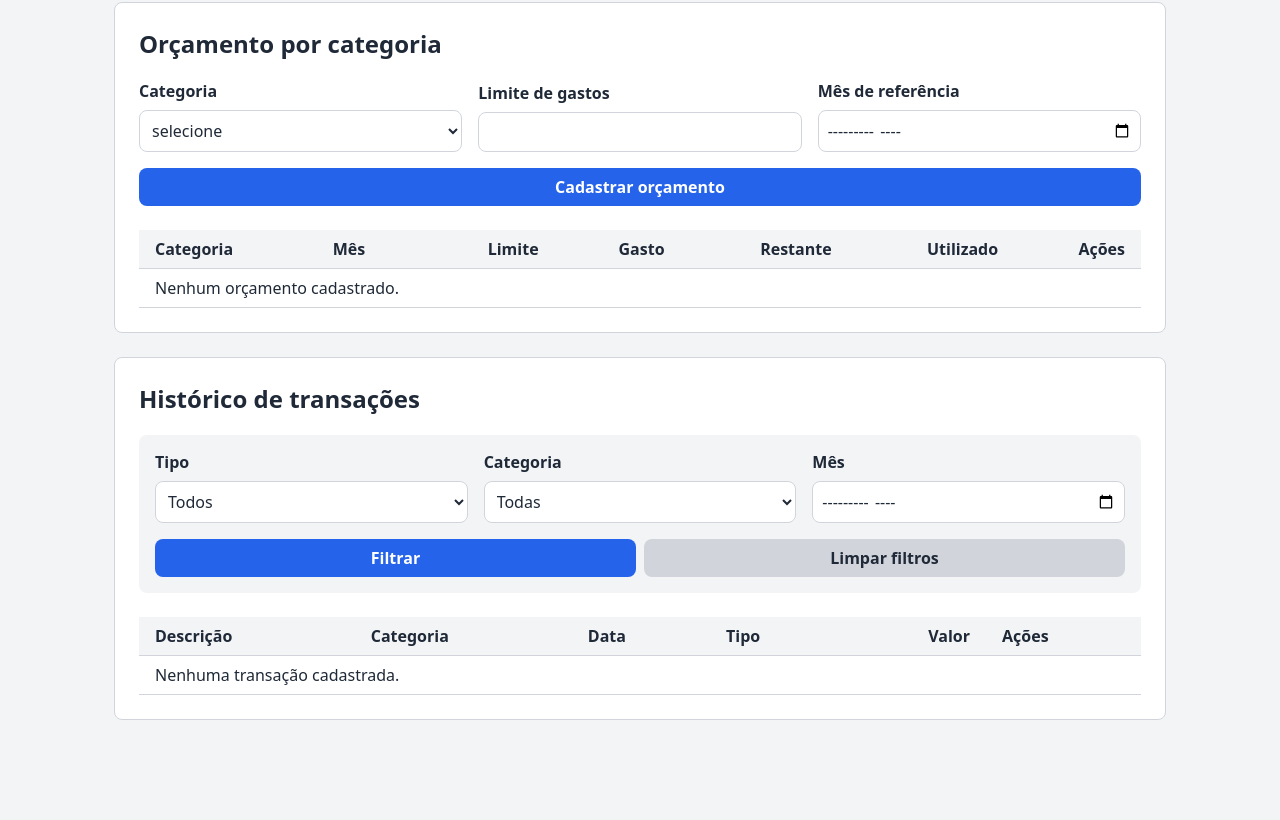
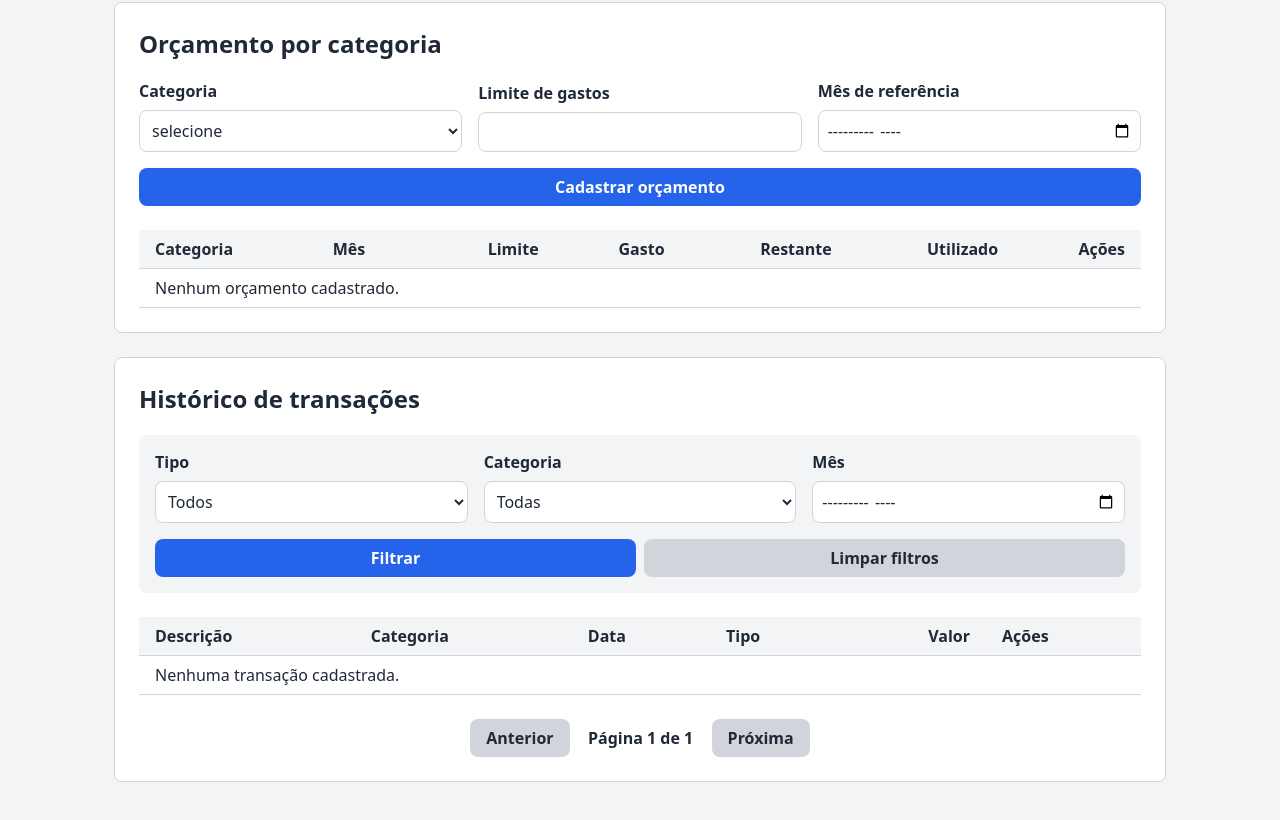
Before and after one commit to Samuel-Tavares/SCF---Controle-Financeiro, a plain HTML site: page index.html in a window 1280 px wide. Shown: the part 1260-2080 px from the top of the page. Before the commit the page ends 2028 px from the top, so only its background shows below. Drawn offline with Linux system fonts and the light colour scheme.

Commit message:
feat: adiciona paginação ao histórico de transações

```diff
--- a/css/style.css
+++ b/css/style.css
@@ -437,3 +437,43 @@ section h2 {
         grid-template-columns: 1fr;
     }
 }
+
+.paginacao {
+    display: flex;
+    justify-content: center;
+    align-items: center;
+    gap: var(--spacing-md);
+    margin-top: var(--spacing-lg);
+}
+
+.paginacao button {
+    padding: var(--spacing-sm) var(--spacing-md);
+    border: 0;
+    border-radius: var(--border-radius);
+    background-color: var(--color-primary);
+    color: var(--color-surface);
+    cursor: pointer;
+    font: inherit;
+    font-weight: 600;
+}
+
+.paginacao button:hover:not(:disabled) {
+    background-color: var(--color-primary-hover);
+}
+
+.paginacao button:focus-visible {
+    outline: 3px solid var(--color-focus);
+    outline-offset: 2px;
+}
+
+.paginacao button:disabled {
+    background-color: var(--color-border);
+    color: var(--color-text);
+    cursor: not-allowed;
+}
+
+#informacao-pagina {
+    min-width: 110px;
+    text-align: center;
+    font-weight: 600;
+}
--- a/index.html
+++ b/index.html
@@ -288,6 +288,30 @@
                     </tbody>
                 </table>
             </div>
+
+            <nav
+                id="paginacao-transacoes"
+                class="paginacao"
+                aria-label="Paginação das transações"
+            >
+                <button
+                    type="button"
+                    id="pagina-anterior"
+                >
+                    Anterior
+                </button>
+
+                <span id="informacao-pagina">
+                    Página 1 de 1
+                </span>
+
+                <button
+                    type="button"
+                    id="proxima-pagina"
+                >
+                    Próxima
+                </button>
+            </nav>
         </section>
     </main>
 
--- a/js/controllers/transacaoController.js
+++ b/js/controllers/transacaoController.js
@@ -3,13 +3,22 @@ import {
     editarTransacao,
     excluirTransacao,
     calcularResumo,
-    filtrarTransacoes
+    filtrarTransacoes,
+    paginarTransacoes
 } from "../services/financeiroService.js";
-import { renderizarTransacoes, confirmarExclusao } from "../views/transacaoView.js";
+
+import {
+    renderizarTransacoes,
+    confirmarExclusao,
+    renderizarPaginacao
+} from "../views/transacaoView.js";
+
 import { renderizarResumo } from "../views/resumoView.js";
+
 import {
     atualizarListaOrcamentosCategoria
 } from "../controllers/orcamentoCategoriaController.js"
+
 import {
     exibirMensagem,
     limparMensagem
@@ -17,18 +26,24 @@ import {
 
 let idTransacaoEmEdicao = null;
 let filtrosAtivos = {};
+let paginaAtual = 1;
 
+const ITENS_POR_PAGINA = 5;
 const SELETOR_MENSAGEM = "#mensagem-transacao";
 
 function atualizarListaTransacoes() {
     const resultado = filtrarTransacoes(filtrosAtivos);
 
     if (!resultado.sucesso) {
+        paginaAtual = 1;
+
         exibirMensagem(
             SELETOR_MENSAGEM,
             resultado.erros
         );
         renderizarTransacoes([], tratarEdicaoTransacao, tratarExclusaoTransacao);
+
+        renderizarPaginacao({paginaAtual: 1, totalPaginas: 1});
         return;
     }
 
@@ -40,12 +55,18 @@ function atualizarListaTransacoes() {
         ? "Nenhuma transação encontrada para os filtros selecionados."
         : "Nenhuma transação cadastrada.";
 
+    const paginacao = paginarTransacoes(resultado.transacoes, paginaAtual, ITENS_POR_PAGINA);
+
+    paginaAtual = paginacao.paginaAtual;
+
     renderizarTransacoes(
-        resultado.transacoes,
+        paginacao.itens,
         tratarEdicaoTransacao,
         tratarExclusaoTransacao,
         mensagemListaVazia
     );
+
+    renderizarPaginacao(paginacao);
 }
 
 function tratarEdicaoTransacao(transacao) {
@@ -138,9 +159,21 @@ export function inicializarTransacaoController() {
     const filtroCategoria = document.querySelector("#filtro-categoria");
     const filtroMes = document.querySelector("#filtro-mes");
     const botaoLimparFiltros = document.querySelector("#limpar-filtros-transacoes");
+    const botaoPaginaAnterior = document.querySelector("#pagina-anterior");
+    const botaoProximaPagina = document.querySelector("#proxima-pagina");
 
     atualizarListaTransacoes();
     atualizarResumoFinanceiro();
+
+    botaoPaginaAnterior.addEventListener("click", function () {
+        paginaAtual -= 1;
+        atualizarListaTransacoes();
+    });
+
+    botaoProximaPagina.addEventListener("click", function () {
+        paginaAtual += 1;
+        atualizarListaTransacoes();
+    });
 
     botaoCancelar.addEventListener("click", function() {
         restaurarModoCadastro();
@@ -158,6 +191,7 @@ export function inicializarTransacaoController() {
                 mesReferencia: filtroMes.value
             };
 
+            paginaAtual = 1;
             atualizarListaTransacoes();
         }
     )
@@ -167,6 +201,7 @@ export function inicializarTransacaoController() {
         function () {
             formularioFiltros.reset();
             filtrosAtivos = {};
+            paginaAtual = 1;
             atualizarListaTransacoes();
         }
     )
@@ -203,6 +238,7 @@ export function inicializarTransacaoController() {
         }
 
         restaurarModoCadastro();
+        paginaAtual = 1;
         atualizarListaTransacoes();
         atualizarResumoFinanceiro();
         atualizarListaOrcamentosCategoria();
--- a/js/services/financeiroService.js
+++ b/js/services/financeiroService.js
@@ -388,3 +388,36 @@ export function filtrarTransacoes({
         };
     }
 }
+
+export function paginarTransacoes(
+    transacoes,
+    paginaAtual = 1,
+    itensPorPagina = 5
+) {
+    const totalItens = transacoes.length;
+    const totalPaginas = Math.max(
+        1,
+        Math.ceil(totalItens / itensPorPagina)
+    );
+
+    const paginaValida = Math.min(
+        Math.max(paginaAtual, 1),
+        totalPaginas
+    );
+
+    const indiceInicial = (
+        paginaValida - 1
+    ) * itensPorPagina;
+
+    const itens = transacoes.slice(
+        indiceInicial,
+        indiceInicial + itensPorPagina
+    );
+
+    return {
+        itens,
+        paginaAtual: paginaValida,
+        totalPaginas,
+        totalItens
+    };
+}
--- a/js/views/transacaoView.js
+++ b/js/views/transacaoView.js
@@ -82,3 +82,21 @@ export function renderizarTransacoes(
         corpoTabela.append(linha);
     });
 }
+
+export function renderizarPaginacao({
+    paginaAtual,
+    totalPaginas
+}) {
+    const botaoAnterior = document.querySelector("#pagina-anterior");
+    const botaoProximaPagina = document.querySelector("#proxima-pagina");
+    const informacaoPagina = document.querySelector("#informacao-pagina");
+
+    if (!botaoAnterior || !botaoProximaPagina || !informacaoPagina) {
+        throw new Error("Controles de paginação não encontrados.");
+    }
+
+    informacaoPagina.textContent = `Página ${paginaAtual} de ${totalPaginas}`;
+
+    botaoAnterior.disabled = paginaAtual <= 1;
+    botaoProximaPagina.disabled = paginaAtual >= totalPaginas;
+}
```
